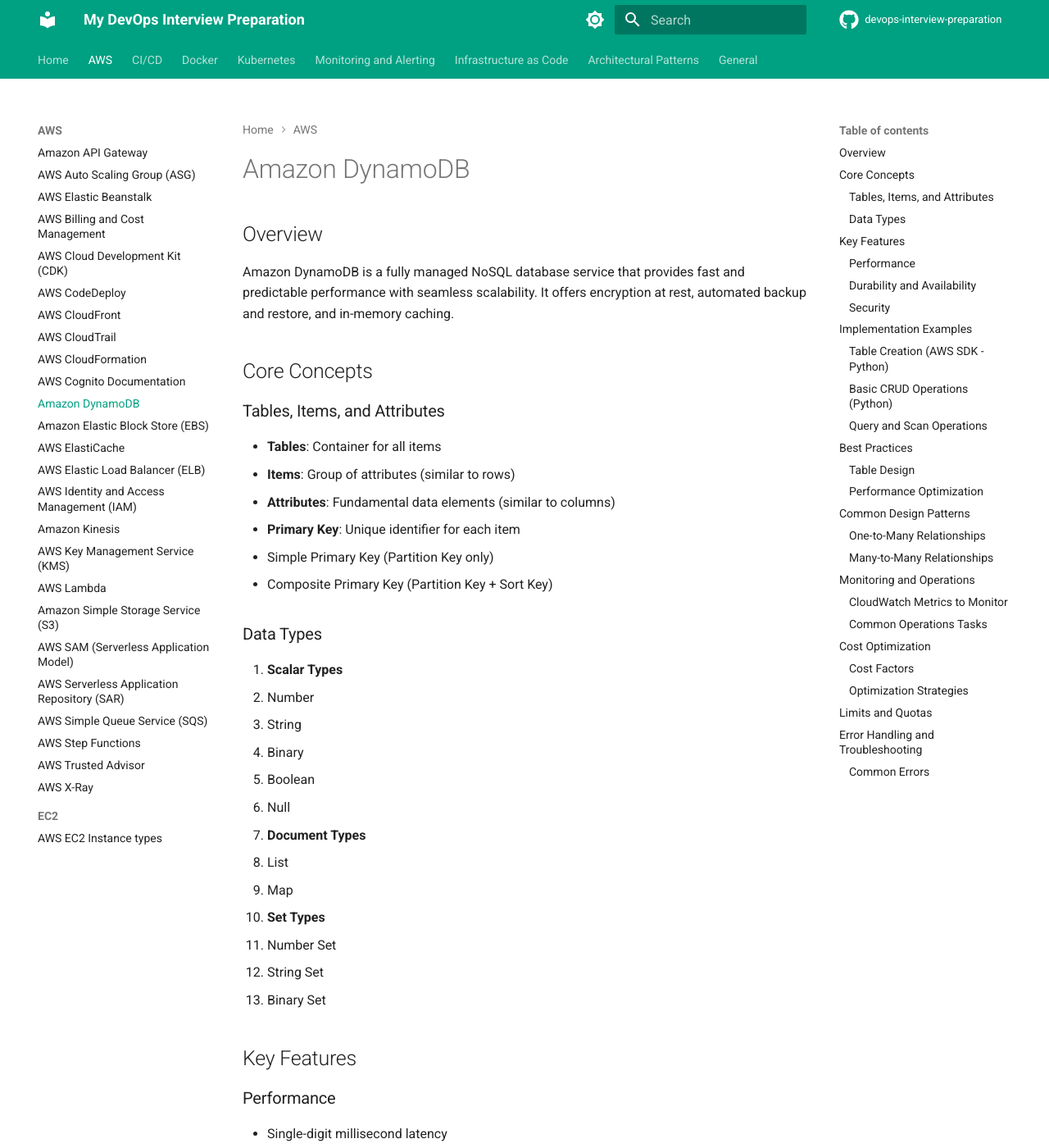
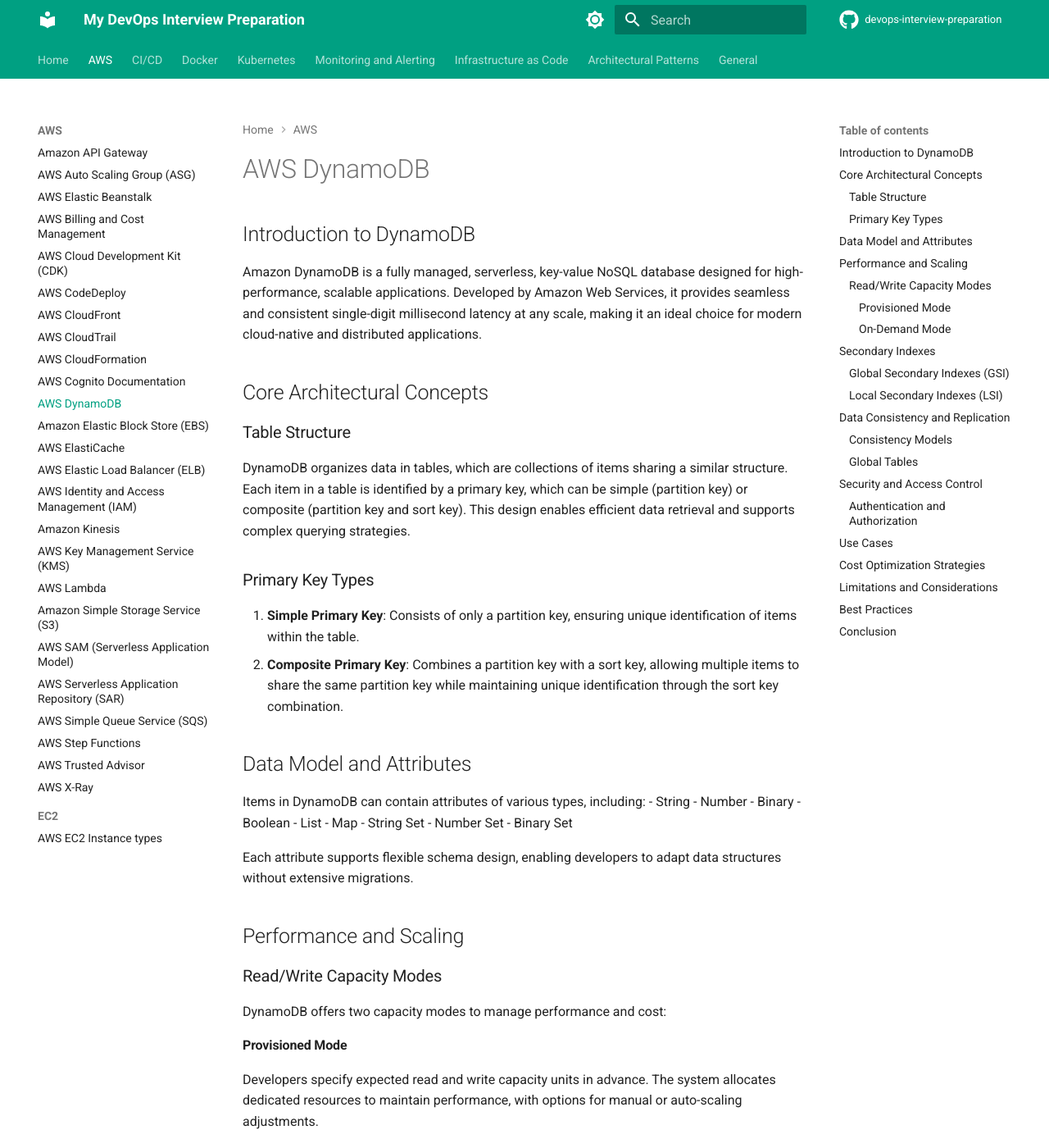
Before and after one commit to alelapi/devops-interview-preparation, an MkDocs documentation site: the page built from docs/aws/dynamodb.md, in a window 1280 px wide and 1400 px high. Shown: the whole window at 82% size. Built offline with MkDocs 1.6.1 and Material for MkDocs 9.7.7, drawn with Linux system fonts in a browser that asks for light colours; comment, search, counter and statistics services are not loaded; some of the changed text lies outside the part shown.

Commit message:
fix dynamoDB

````diff
--- a/docs/aws/dynamodb.md
+++ b/docs/aws/dynamodb.md
@@ -1,274 +1,111 @@
-# Amazon DynamoDB
+# AWS DynamoDB
 
-## Overview
-Amazon DynamoDB is a fully managed NoSQL database service that provides fast and predictable performance with seamless scalability. It offers encryption at rest, automated backup and restore, and in-memory caching.
+## Introduction to DynamoDB
 
-## Core Concepts
+Amazon DynamoDB is a fully managed, serverless, key-value NoSQL database designed for high-performance, scalable applications. Developed by Amazon Web Services, it provides seamless and consistent single-digit millisecond latency at any scale, making it an ideal choice for modern cloud-native and distributed applications.
 
-### Tables, Items, and Attributes
-- **Tables**: Container for all items
-- **Items**: Group of attributes (similar to rows)
-- **Attributes**: Fundamental data elements (similar to columns)
-- **Primary Key**: Unique identifier for each item
-  - Simple Primary Key (Partition Key only)
-  - Composite Primary Key (Partition Key + Sort Key)
+## Core Architectural Concepts
 
-### Data Types
-1. **Scalar Types**
-   - Number
-   - String
-   - Binary
-   - Boolean
-   - Null
+### Table Structure
+DynamoDB organizes data in tables, which are collections of items sharing a similar structure. Each item in a table is identified by a primary key, which can be simple (partition key) or composite (partition key and sort key). This design enables efficient data retrieval and supports complex querying strategies.
 
-2. **Document Types**
-   - List
-   - Map
+### Primary Key Types
+1. **Simple Primary Key**: Consists of only a partition key, ensuring unique identification of items within the table.
+2. **Composite Primary Key**: Combines a partition key with a sort key, allowing multiple items to share the same partition key while maintaining unique identification through the sort key combination.
 
-3. **Set Types**
-   - Number Set
-   - String Set
-   - Binary Set
+## Data Model and Attributes
 
-## Key Features
+Items in DynamoDB can contain attributes of various types, including:
+- String
+- Number
+- Binary
+- Boolean
+- List
+- Map
+- String Set
+- Number Set
+- Binary Set
 
-### Performance
-- Single-digit millisecond latency
-- Auto-scaling capabilities
-- Provisioned or On-demand capacity modes
-- Global tables for multi-region deployment
+Each attribute supports flexible schema design, enabling developers to adapt data structures without extensive migrations.
 
-### Durability and Availability
-- Data replicated across multiple AZs
-- Point-in-time recovery
-- On-demand backup and restore
-- Automated continuous backups
+## Performance and Scaling
 
-### Security
-- Encryption at rest using AWS KMS
-- Encryption in transit using TLS
-- Fine-grained access control with IAM
-- VPC endpoints support
+### Read/Write Capacity Modes
+DynamoDB offers two capacity modes to manage performance and cost:
 
-## Implementation Examples
+#### Provisioned Mode
+Developers specify expected read and write capacity units in advance. The system allocates dedicated resources to maintain performance, with options for manual or auto-scaling adjustments.
 
-### Table Creation (AWS SDK - Python)
-```python
-import boto3
+#### On-Demand Mode
+Automatically scales to accommodate varying workloads without pre-planning capacity. Ideal for unpredictable traffic patterns and applications with sporadic access patterns.
 
-dynamodb = boto3.resource('dynamodb')
+## Secondary Indexes
 
-table = dynamodb.create_table(
-    TableName='Users',
-    KeySchema=[
-        {
-            'AttributeName': 'user_id',
-            'KeyType': 'HASH'  # Partition key
-        },
-        {
-            'AttributeName': 'timestamp',
-            'KeyType': 'RANGE'  # Sort key
-        }
-    ],
-    AttributeDefinitions=[
-        {
-            'AttributeName': 'user_id',
-            'AttributeType': 'S'
-        },
-        {
-            'AttributeName': 'timestamp',
-            'AttributeType': 'N'
-        },
-    ],
-    ProvisionedThroughput={
-        'ReadCapacityUnits': 5,
-        'WriteCapacityUnits': 5
-    }
-)
+### Global Secondary Indexes (GSI)
+GSIs provide alternative query paths across the entire table, independent of the primary key. Key characteristics include:
+- Can be created on any table attribute
+- Support different partition and sort keys from the base table
+- Consume additional read capacity units
+- Enable complex querying strategies beyond the primary key
 
-table.wait_until_exists()
-```
+### Local Secondary Indexes (LSI)
+LSIs share the table's partition key but offer alternative sort key configurations. Distinguishing features:
+- Created during table creation
+- Limited to five per table
+- Use the same partition key as the base table
+- Consume storage from the base table's provisioned capacity
 
-### Basic CRUD Operations (Python)
-```python
-# Create/Update Item
-def put_item(table_name, item):
-    table = dynamodb.Table(table_name)
-    response = table.put_item(Item=item)
-    return response
+## Data Consistency and Replication
 
-# Read Item
-def get_item(table_name, key):
-    table = dynamodb.Table(table_name)
-    response = table.get_item(Key=key)
-    return response.get('Item')
+### Consistency Models
+- **Eventually Consistent Reads**: Default mode with lower latency
+- **Strong Consistent Reads**: Guarantees retrieval of the most recent write, with slightly higher latency
 
-# Update Item
-def update_item(table_name, key, update_expression, expression_values):
-    table = dynamodb.Table(table_name)
-    response = table.update_item(
-        Key=key,
-        UpdateExpression=update_expression,
-        ExpressionAttributeValues=expression_values,
-        ReturnValues="UPDATED_NEW"
-    )
-    return response
+### Global Tables
+Supports multi-region, multi-master replication, enabling:
+- Active-active database configurations
+- Low-latency global access
+- Automatic conflict resolution
 
-# Delete Item
-def delete_item(table_name, key):
-    table = dynamodb.Table(table_name)
-    response = table.delete_item(Key=key)
-    return response
-```
+## Security and Access Control
 
-### Query and Scan Operations
-```python
-# Query Example
-def query_user_items(table_name, user_id):
-    table = dynamodb.Table(table_name)
-    response = table.query(
-        KeyConditionExpression='user_id = :uid',
-        ExpressionAttributeValues={
-            ':uid': user_id
-        }
-    )
-    return response['Items']
+### Authentication and Authorization
+- Integrates with AWS Identity and Access Management (IAM)
+- Granular access controls at table and item levels
+- Support for encryption at rest using AWS Key Management Service
 
-# Scan Example with Filter
-def scan_with_filter(table_name, filter_expression):
-    table = dynamodb.Table(table_name)
-    response = table.scan(
-        FilterExpression=filter_expression
-    )
-    return response['Items']
-```
+## Use Cases
+
+DynamoDB excels in scenarios requiring:
+- High-velocity web and mobile applications
+- Real-time bidding platforms
+- Gaming leaderboards
+- IoT data storage
+- Session management
+- Metadata caching
+
+## Cost Optimization Strategies
+
+- Utilize on-demand capacity for unpredictable workloads
+- Implement Time-to-Live (TTL) for automatic data expiration
+- Use compression and efficient indexing
+- Monitor and adjust capacity settings regularly
+
+## Limitations and Considerations
+
+- Maximum item size: 400 KB
+- Maximum attribute name length: 64 KB
+- Complex joins not natively supported
+- Scan operations can be costly for large datasets
 
 ## Best Practices
 
-### Table Design
-1. **Choose Appropriate Primary Keys**
-   - Ensure even distribution of data
-   - Avoid hot partitions
-   - Consider access patterns
+- Design with access patterns in mind
+- Minimize the number of secondary indexes
+- Distribute partition key values evenly
+- Use compression for large attributes
+- Implement caching layers for read-heavy workloads
 
-2. **Use Secondary Indexes Wisely**
-   - Global Secondary Indexes (GSI)
-   - Local Secondary Indexes (LSI)
-   - Limit number of indexes to minimize costs
+## Conclusion
 
-3. **Data Modeling**
-   - Denormalize data for query efficiency
-   - Use composite sort keys for hierarchical data
-   - Consider item collections
-
-### Performance Optimization
-1. **Capacity Planning**
-   - Choose appropriate capacity mode
-   - Use auto-scaling
-   - Monitor capacity metrics
-
-2. **Query Optimization**
-   - Use query over scan
-   - Implement pagination
-   - Use parallel scans when appropriate
-
-3. **Caching Strategy**
-   - Implement DAX for caching
-   - Use appropriate TTL settings
-   - Monitor cache hit ratios
-
-## Common Design Patterns
-
-### One-to-Many Relationships
-```json
-{
-    "OrderID": "12345",
-    "CustomerID": "C101",
-    "OrderItems": [
-        {
-            "ProductID": "P1",
-            "Quantity": 2
-        },
-        {
-            "ProductID": "P2",
-            "Quantity": 1
-        }
-    ]
-}
-```
-
-### Many-to-Many Relationships
-```json
-{
-    "GSI1PK": "USER#123",
-    "GSI1SK": "GROUP#456",
-    "Type": "UserGroup",
-    "UserID": "123",
-    "GroupID": "456",
-    "JoinDate": "2023-01-01"
-}
-```
-
-## Monitoring and Operations
-
-### CloudWatch Metrics to Monitor
-- ConsumedReadCapacityUnits
-- ConsumedWriteCapacityUnits
-- ThrottledRequests
-- SystemErrors
-- UserErrors
-
-### Common Operations Tasks
-1. **Backup and Restore**
-   - On-demand backups
-   - Point-in-time recovery
-   - Cross-region backup
-
-2. **Scaling**
-   - Update capacity
-   - Enable auto-scaling
-   - Monitor throttling
-
-3. **Maintenance**
-   - Update indexes
-   - Cleanup expired items
-   - Optimize tables
-
-## Cost Optimization
-
-### Cost Factors
-1. **Storage**
-   - Charged per GB stored
-   - Consider data lifecycle
-
-2. **Throughput**
-   - Read/Write Capacity Units
-   - On-demand vs Provisioned
-
-3. **Features**
-   - Backup storage
-   - Global Tables replication
-   - DAX nodes
-
-### Optimization Strategies
-1. Use appropriate capacity mode
-2. Implement TTL for data expiration
-3. Compress large attributes
-4. Use batch operations
-5. Monitor and adjust capacity
-
-## Limits and Quotas
-- Item size: 400KB
-- Partition key length: 2048 bytes
-- Sort key length: 1024 bytes
-- Tables per account: 256 (default)
-- Secondary indexes per table: 20 (5 LSI, 15 GSI)
-- Projected attributes per index: 100
-
-## Error Handling and Troubleshooting
-
-### Common Errors
-1. ProvisionedThroughputExceededException
-2. ResourceNotFoundException
-3. ConditionalCheckFailedException
-4. ValidationException
+AWS DynamoDB represents a powerful, flexible NoSQL database solution that combines scalability, performance, and ease of management. By understanding its architectural principles and leveraging its advanced features, developers can build robust, high-performance distributed applications.
````
